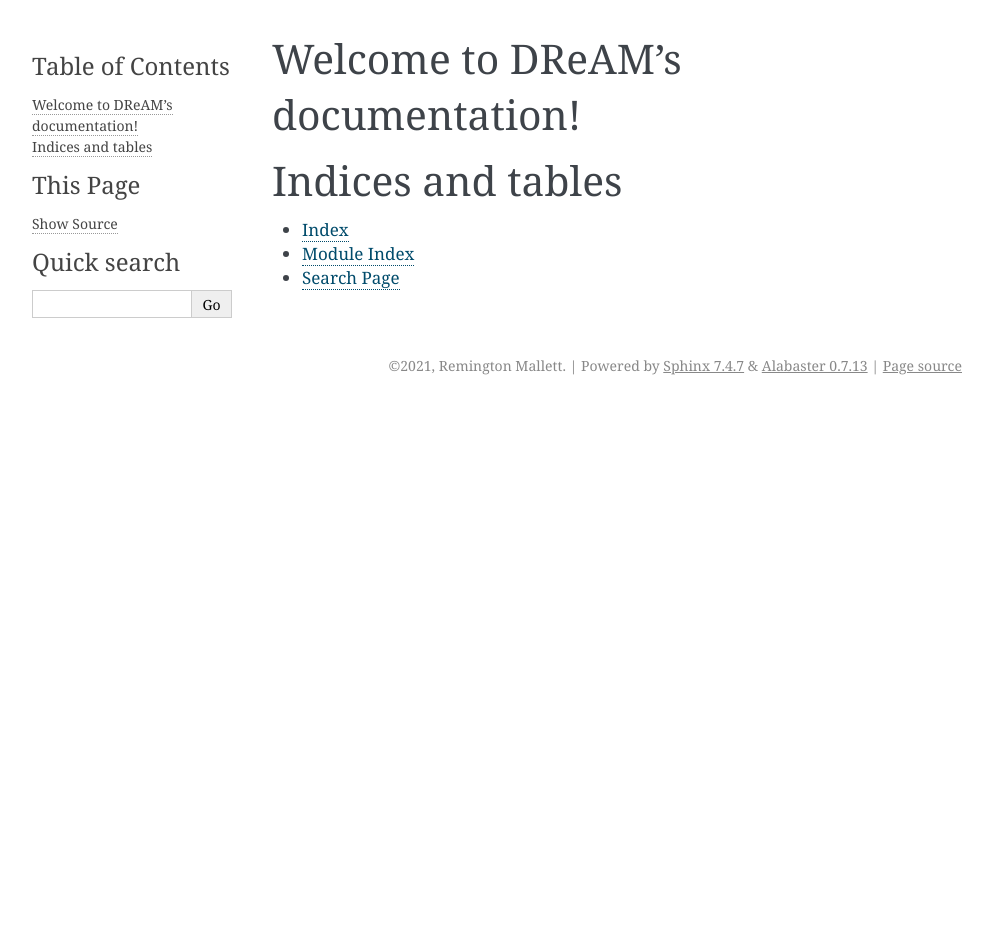
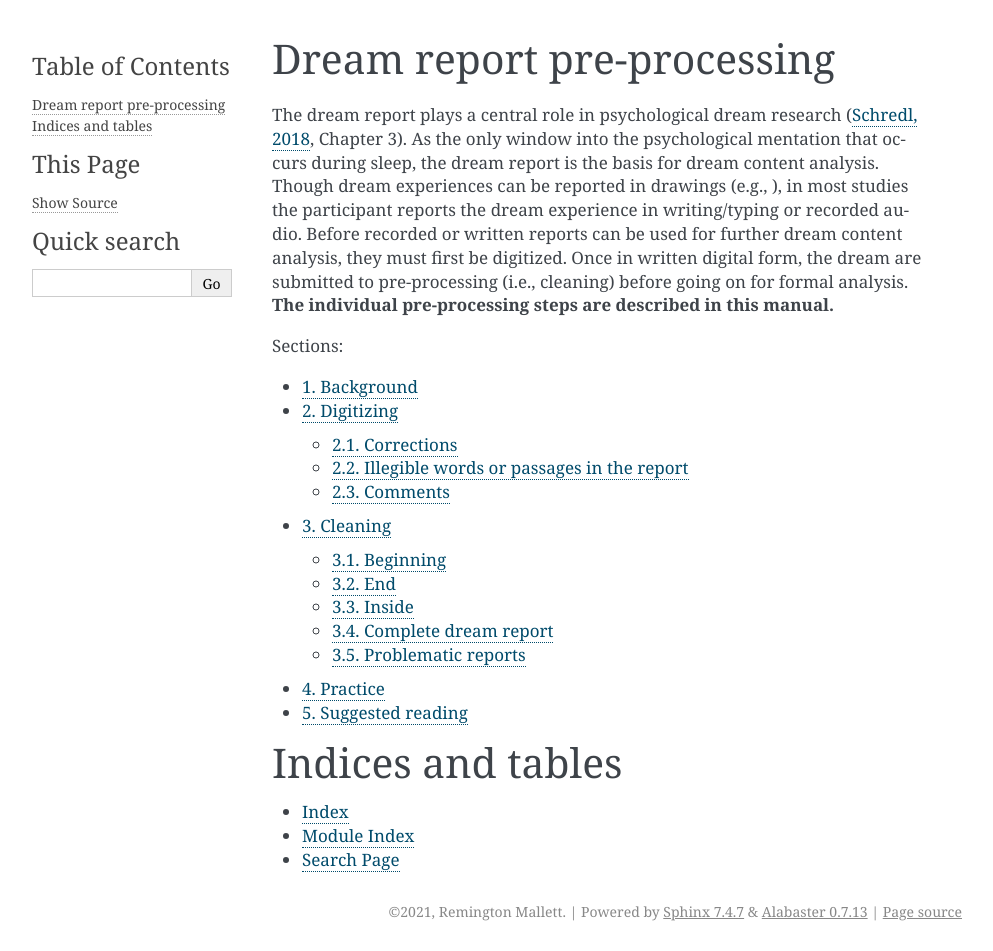
Before and after one commit to remrama/DREaM, a Sphinx documentation site: the page built from docs/source/index.rst, in a window 1280 px wide. Shown: the whole page, without its empty margins (148-1141 px from the left). Built offline with Sphinx 7.4.7, drawn with Linux system fonts in a browser that asks for light colours; before the commit the page ends 900 px from its top, so only the background shows below that.

Commit message:
test push

```diff
--- /dev/null
+++ b/docs/source/background.rst
@@ -0,0 +1,11 @@
+##########
+Background
+##########
+
+The dream report plays a central role in psychological dream research (`Schredl, 2018 <http://doi.org/10.1007/978-3-319-95453-0>`_). As the only window into the psychological mentation that occurs during sleep, the dream report is the basis for dream content analysis. In most studies, participants provide the dream experience in writing. Before these written reports can be used for further dream content analysis, they must first be processed/cleaned. **The individual processing steps are described in this manual.**
+
+The first step involves :doc:`entering the hand-written or voice-recorded reports <digitizing>` into a computer. Particular attention must be paid to linguistically incorrect reports (2.1), illegible passages (2.2) and comments (2.3). Then all contents of the report that have nothing to do with the actual dream content must be deleted (3). This can be necessary at the beginning (3.1), at the end (3.2) and within the report (3.3). However, it can also concern complete reports if they do not contain any dream content (3.4). Now it is also possible to speak of a dream report in the true sense of the word.
+
+Another point can then be instructions for dream content analysis (4).
+
+At the end of this manual there are some dream reports on practicing this instruction (5).
--- /dev/null
+++ b/docs/source/cleaning.rst
@@ -0,0 +1,122 @@
+########
+Cleaning
+########
+
+**Dream reports should only relate to dream content.**
+
+However, most dream reports contain some additional comments/add-ons that go beyond the dream content (i.e., *non-dream content*). These passages need to be deleted from the report.
+
+In most cases, *non-dream content* appears at the beginning and end (3.2) of the report. But there are also passages like this within the report (3.3). In some cases, some reports even turn out to be devoid of dream content; these reports then have to be completely deleted (3.4). The modification of reports is not without problems, since the difference between whether the passage in question relates to the dream content is often not clear from the semantic content of the report. Therefore problematic examples are discussed in a further section (3.5).
+
+*********
+Beginning
+*********
+
+Introductory sentences such as "I dreamed ..." are deleted from the report. It is important to note that the position of the sentence may have to be changed.
+
+.. raw:: html
+
+    <blockquote>
+    <p>Little memory. <span style="background-color:lightyellow;">Drove a car race in black and white in very, very old racing cars.</span></p>
+
+    <p>I dream that <span style="background-color:lightyellow;">I am in a big city, I go to a lot of shops and lose...</span></p>
+
+    <p>I can only remember that <span style="background-color:lightyellow;">I was standing in a place talking to people.</span></p>
+
+    <p>Forward dream. <span style="background-color:lightyellow;">Already dreamed of what I could experience the next day.</span></p>
+    </blockquote>
+
+If the introductory sentence consists of a main clause and if dreaming is the verb in this main clause, the sentence cannot be changed.
+
+.. raw:: html
+
+    <blockquote>
+    <p><span style="background-color:lightyellow;">I dreamed of a job at school, I totally failed!</span></p>
+
+    <p><span style="background-color:lightyellow;">I dreamed of a ski tour with my father.</span></p>
+
+    <p><span style="background-color:lightyellow;">Already dreamed of what I could experience the next day.</span></p>
+    </blockquote>
+
+
+***
+End
+***
+
+Closing sentences such as "then I woke up" are deleted from the report. Please note that the position of the sentence may have to be changed.
+
+
+.. raw:: html
+
+    <blockquote>
+    <p><span style="background-color:lightyellow;">We decide on a film and drive off in the car.</span> Then I wake up.</p>
+
+    <p><span style="background-color:lightyellow;">But as long as I am still playing, I should please play in the attack, even though I played defense throughout the tournament.</span> I don't know any more.</p>
+
+    <p><span style="background-color:lightyellow;">The rock was bright red and the cave was, however, in the twilight.</span> Unfortunately, I can't remember anything more.</p>
+
+    <p><span style="background-color:lightyellow;">I know my brother was very impatient and in a hurry while the three of us talked.</span> ~The dream or my memory ends when~ I wait[ed] waited alone in front of the room.</p>
+
+    <p><span style="background-color:lightyellow;">Processing of the events experienced during the day.</span> Woke up.</p>
+    </blockquote>
+
+In some cases it is not possible to delete a passage even at the end of the dream report.
+
+.. raw:: html
+
+    <blockquote>
+    <p><span style="background-color:lightyellow;">Like what?</span></p>
+    </blockquote>
+
+
+******
+Inside
+******
+
+Comments and additions that do not belong to the dream content will be deleted from the report.
+
+.. raw:: html
+
+    <blockquote>
+    <p><span style="background-color:lightyellow;">I say that I overslept and hang up</span> (that day / morning I really overslept and the conversation went similarly).</p>
+    <p><span style="background-color:lightyellow;">Although I didn't know the disco and the streets we walked through also seemed unknown to me</span> (when I think about it now).</p>
+    <p><span style="background-color:lightyellow;">He showed me his frozen feet and got excited about modern high alpinism</span> (I started reading a book from him yesterday!).</p>
+    </blockquote>
+
+Comments and additions relating to the dream content must be retained in any case
+
+.. raw:: html
+
+    <blockquote>
+    <p><span style="background-color:lightyellow;">Drove a car race in black and white in very, very old racing cars. It was actually quite nice. An adventure.</span></p>
+    </blockquote>
+
+
+*********************
+Complete dream report
+*********************
+
+In the case of very short reports, it is possible that no dream content is reported at all. The complete report must be deleted there.
+
+.. raw:: html
+
+    <blockquote>
+    <em>
+    <p>Have memories only in the morning when you wake up, then forget.</p>
+    <p>The entire night of chase dreams. Anxiety dreams.</p>
+    <p>Forward dream. Already dreamed of what I could experience the next day.</p>
+    </em>
+    </blockquote>
+
+
+*******************
+Problematic reports
+*******************
+
+.. raw:: html
+
+    <blockquote>
+    <p><span style="background-color:lightyellow;">I had the feeling that the "bad guy" was looking at me and speaking to me.</span> All in all very exciting thing, I would like to know how it ended.</p>
+    </blockquote>
+
+The problem is “I would like to know how it ended”, as it is not clearly clear whether this is
--- /dev/null
+++ b/docs/source/digitizing.rst
@@ -0,0 +1,42 @@
+##########
+Digitizing
+##########
+
+The first step in preparing reports on dream content for dream content analysis is to enter the written or audio record unchanged into a word processing program (e.g. word, word-perfect, etc.). The report is to be taken one on one. Incorrect reports are not corrected (2.1). Slight modifications are necessary if individual words or passages are illegible (2.2). Comments can be helpful at individual points (2.3).
+
+.. note::
+
+   Skip this if the dream reports are already digitized (as in most cases).
+
+
+***********
+Corrections
+***********
+
+Misspellings, incorrect punctuation, or grammatical errors are not corrected. REASONS ...
+
+
+*****************************************
+Illegible words or passages in the report
+*****************************************
+
+If words cannot be clearly read in a report, they must be identified. The word in question should be reconstructed as closely as possible. The reconstructed word is underlined and the phrase “illegible, attempted reconstruction” is placed in square brackets next to the word.
+
+.. raw:: html
+
+    <blockquote>
+    <p>Jörg Schorer is the new trainer at SG Flensburg / Handewift [illegible, attempted reconstruction].</p>
+    </blockquote>
+
+
+********
+Comments
+********
+
+If abbreviations appear in the report that require a comment, these comments must be identified. The full name is written in square brackets after the abbreviation.
+
+.. raw:: html
+
+    <blockquote>
+    <p>Sports festival / competition at the ISSW [Institute for Sports and Sports Science Heidelberg]</p>
+    </blockquote>
--- a/docs/source/index.rst
+++ b/docs/source/index.rst
@@ -3,12 +3,21 @@
    You can adapt this file completely to your liking, but it should at least
    contain the root `toctree` directive.
 
-Welcome to DReAM's documentation!
-=================================
+Dream report pre-processing
+===========================
+
+The dream report plays a central role in psychological dream research (`Schredl, 2018 <https://www.palgrave.com/gp/book/9783319954523>`_, Chapter 3). As the only window into the psychological mentation that occurs during sleep, the dream report is the basis for dream content analysis. Though dream experiences can be reported in drawings (e.g., ), in most studies the participant reports the dream experience in writing/typing or recorded audio. Before recorded or written reports can be used for further dream content analysis, they must first be digitized. Once in written digital form, the dream are submitted to pre-processing (i.e., cleaning) before going on for formal analysis. **The individual pre-processing steps are described in this manual.**
 
 .. toctree::
    :maxdepth: 2
-   :caption: Contents:
+   :numbered:
+   :caption: Sections:
+
+   background
+   digitizing
+   cleaning
+   practice
+   references
 
 
 
--- /dev/null
+++ b/docs/source/practice.rst
@@ -0,0 +1,19 @@
+########
+Practice
+########
+
+5 dream reports to practice on
+
+5.1.1 Dream example 1
+
+A kind of war in Germany. Some friends who also do sports with me and were in the Bundeswehr sports sponsorship and I practiced tank shooting at strange targets. "Generals" in the war was a well-known trainer and his "generals" who led the troops were two other athletes. The evening before I saw a report about contradictions about September 11th. They were both very complex dreams and unfortunately I can't remember everything. In both dreams, I was neither afraid nor negative feelings.
+
+5.1.2 Dream example 2
+
+Talked on the phone before going to bed with a friend who also does a lot of sports, talked to us about the current situation, which is rather difficult. More difficult for me because of injury than for him.
+
+dreamed of a surreal forest area in which I had to win a race on foot against cars and other things and that of other athletes I know. Some coaches become some sort of referee or visitor or spectator. In the dream I had the feeling that I had to win, I felt rushed and driven to be even faster. Amazingly, despite the overwhelming power of the motorized competitors, I am not overtaken. The terrain was difficult with bizarre trees and roots. I felt like a deer is after a pack of dogs. I don't know if I won and I was in a really good mood this morning. In retrospect and thinking about this dream, I could interpret most of the elements of the dream (right or wrong) myself. For me the content is quite understandable.
+
+5.1.3 Dream example 3
+
+In the dream it was somehow again about malaria. I have already been to a malaria area, but this and the last two dreams were not threatening or anything like that. I probably dreamed as a “researcher” and not as a patient. But unfortunately I can't remember anything more.
--- /dev/null
+++ b/docs/source/references.rst
@@ -0,0 +1,10 @@
+#################
+Suggested reading
+#################
+
+- Antrobus, J. (1983). REM and NREM sleep reports: Comparison of word frequencies by cognitive class, Psychophysiology. `https://doi.org/10.1111/j.1469-8986.1983.tb03015.x`
+- Cipolli, C., & Poli, D. (1992). Story structure in verbal reports of mental sleep experience after awakening in REM sleep. SLEEP. `https://doi.org/10.1093/sleep/15.2.133`
+- Foulkes, D., & Schmidt, M. (1983). Temporal sequence and unit composition in dream reports from different stages of sleep. SLEEP. `https://doi.org/10.1093/sleep/6.3.265`
+- Salzarulo, P., & Cipolli, C. (1979). Linguistic organization and cognitive implications of REM and NREM sleep-related reports. Perceptual and Motor Skills. `https://doi.org/10.2466/pms.1979.49.3.767`
+- Schredl, M. (2018). Researching Dreams: The Fundamentals. Palgrave Macmillan. `http://doi.org/10.1007/978-3-319-95453-0`
+- Schredl, M. (2010). Dream content analysis: Basic principles. International Journal of Dream Research. `https://www.researchgate.net/profile/Michael-Schredl/publication/47541051_Dream_content_analysis_Basic_principles/links/5687b01b08aebccc4e1522bb/Dream-content-analysis-Basic-principles.pdf`
```
